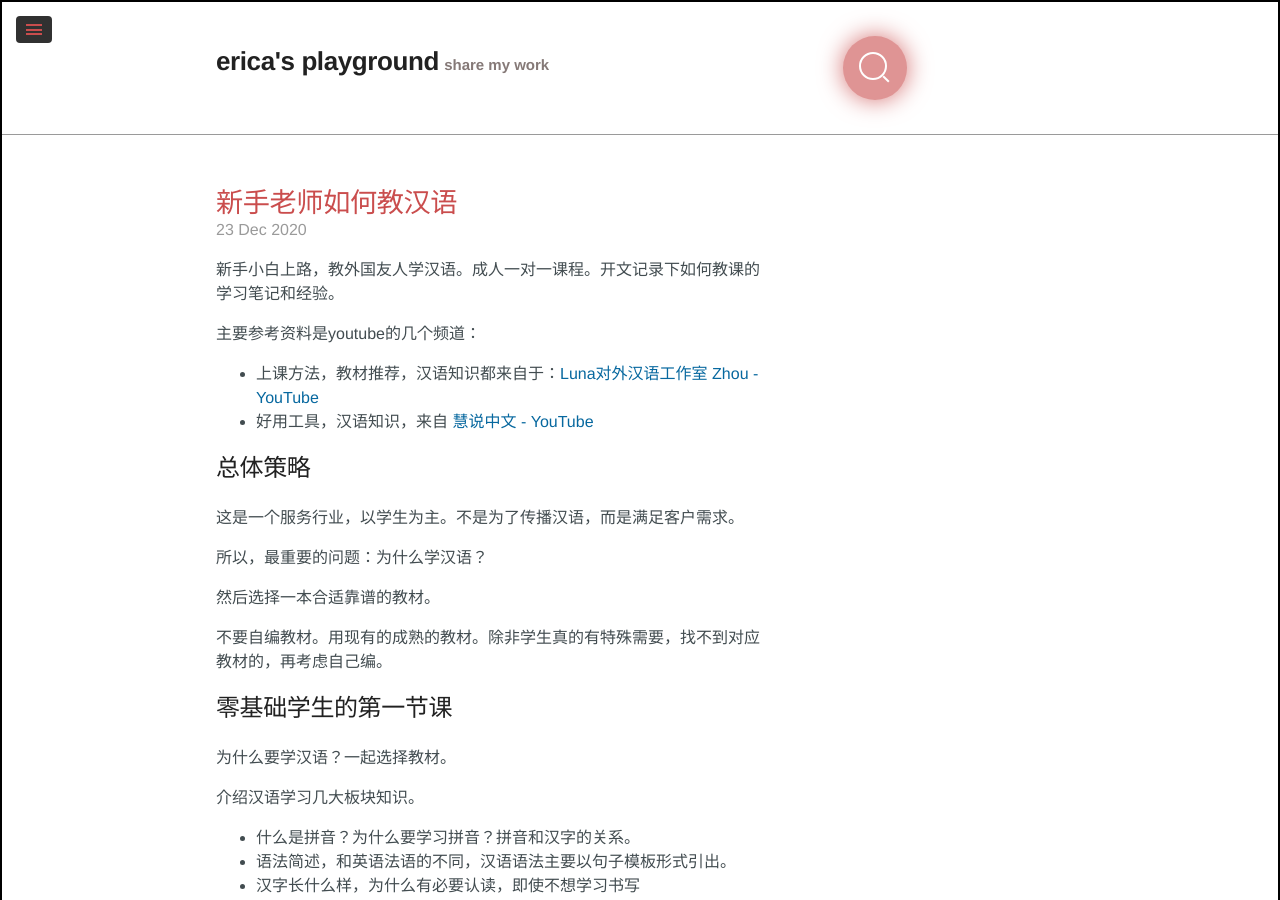
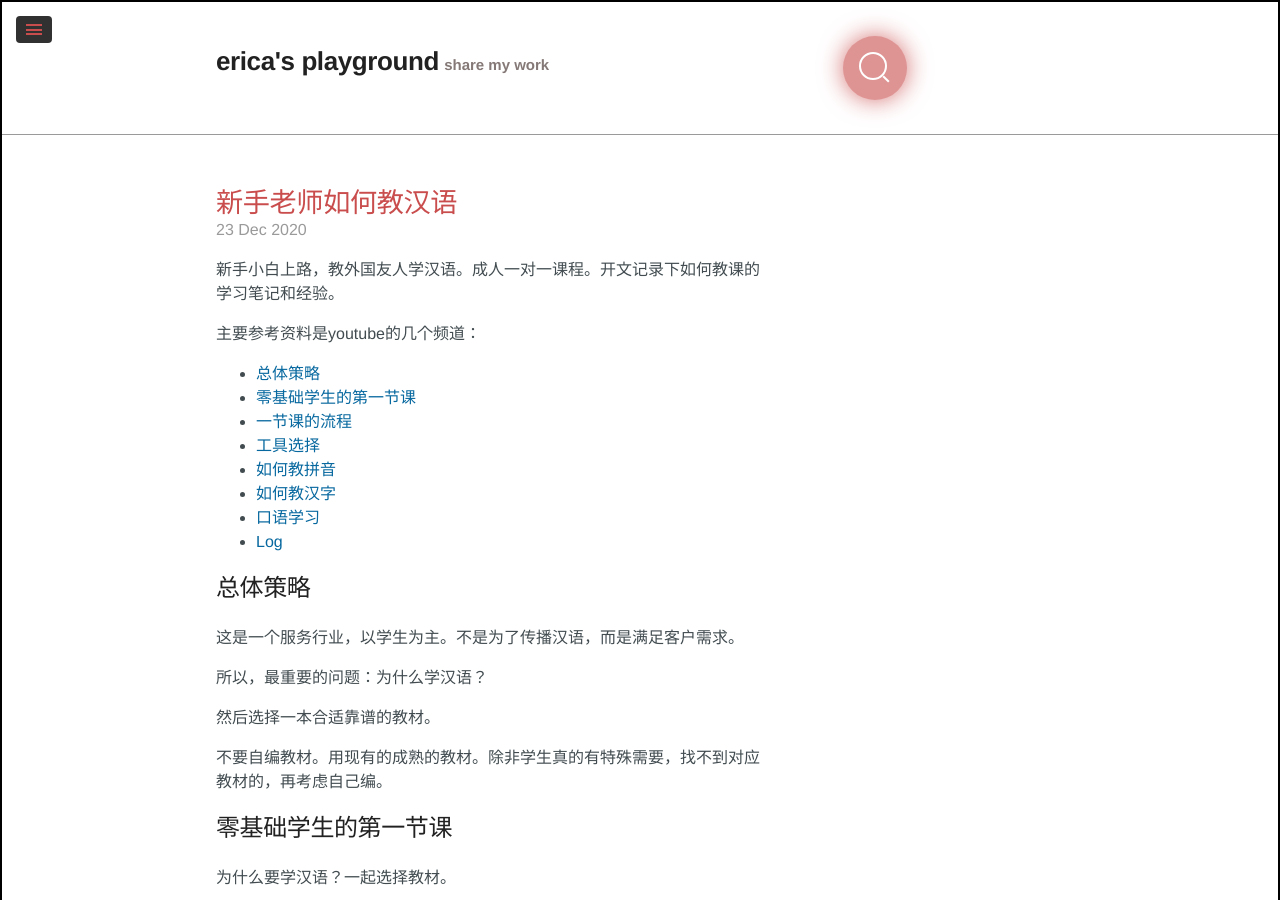
Before and after one commit to ericazhan/ericazhan.github.io, a Jekyll site: the page built from _posts/2020-12-23-Teach_chinese_note.md, in a window 1280 px wide and 900 px high. Built offline with Jekyll 4.4.1, drawn with Linux system fonts in a browser that asks for light colours; some web fonts are replaced; comment, search, counter and statistics services are not loaded.

Commit message:
👌 IMPROVE: add table content

```diff
--- a/_posts/2020-12-23-Teach_chinese_note.md
+++ b/_posts/2020-12-23-Teach_chinese_note.md
@@ -13,6 +13,8 @@
 - 上课方法，教材推荐，汉语知识都来自于：[Luna对外汉语工作室 Zhou - YouTube](https://www.youtube.com/channel/UCbl0xHih_T3SoINwDGijqbQ)
 - 好用工具，汉语知识，来自 [慧说中文 - YouTube](https://www.youtube.com/channel/UCo2wDfSOS4azuqrvniXHQWg)
 
+* TOC
+{:toc}
 
 ## 总体策略
 
@@ -136,12 +138,12 @@
 - 英语slide素材： [The Chinese Characters (Lesson 3) - Learn Chinese - Chinese Gratis](https://www.chinesetools.eu/method/index.php?lesson=3)
 - 法语slide素材：[Les caractères chinois (Leçon 3) : Méthode de chinois — Chine Informations](https://chine.in/mandarin/methode/index.php?lecon=3)
 
-# 口语学习
+## 口语学习
 
 优秀教材：[体验汉语口语教程 (豆瓣)](https://book.douban.com/subject/4738428/)
 
 该书配套mp3: [体验汉语口语教程1在线收听-喜马拉雅FM](https://www.ximalaya.com/gerenchengzhang/7084834/p3/)
 
-# Log
+## Log
 
 - 201223 init
```
Also changed, not shown: _posts/2020-08-09-How2_flypy.md (+2 -0 lines), _posts/2020-11-28-life_in_algeria.md (+2 -11 lines), _posts/2020-12-13-stage_en_france.md (+3 -1 lines), _posts/2020-12-30-show_your_work.md (+4 -1 lines).
